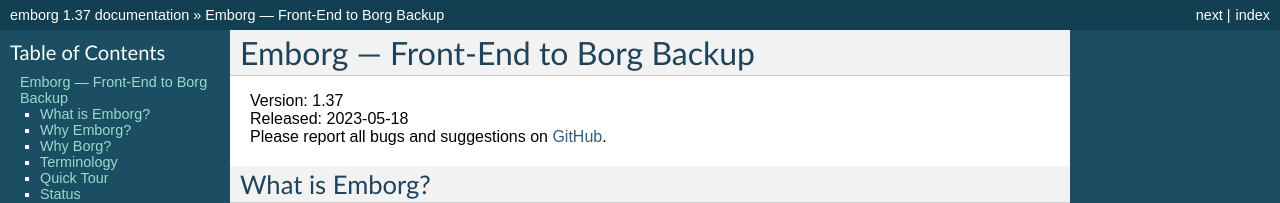
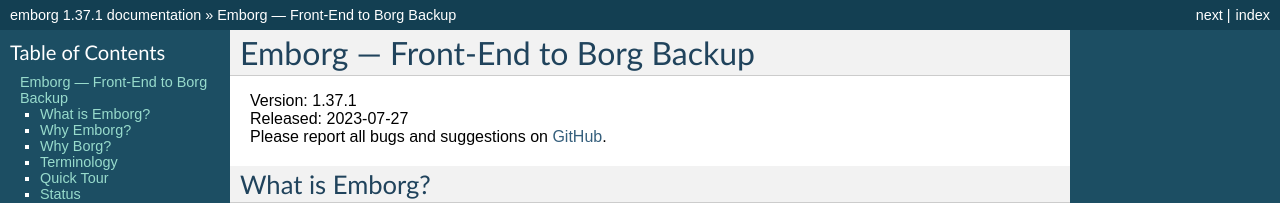
Before and after one commit to KenKundert/emborg, a Sphinx documentation site: the page built from doc/index.rst, in a window 1280 px wide and 900 px high. Shown: the top 203 px of the window. Built offline with Sphinx 7.4.7, drawn with Linux system fonts in a browser that asks for light colours; some of the changed text lies outside the part shown.

Commit message:
bump version to 1.37.1

```diff
--- a/README.rst
+++ b/README.rst
@@ -20,8 +20,8 @@
     :target: https://pypi.python.org/pypi/emborg/
 
 :Author: Ken Kundert
-:Version: 1.37
-:Released: 2023-05-18
+:Version: 1.37.1
+:Released: 2023-07-27
 
 *Emborg* is a simple command line utility to orchestrate backups. It is built as
 a front-end to Borg, a powerful and fast deduplicating backup program.  With
--- a/doc/conf.py
+++ b/doc/conf.py
@@ -55,7 +55,7 @@
 # built documents.
 #
 # The full version, including alpha/beta/rc tags.
-release = '1.37'
+release = '1.37.1'
 # The short X.Y version.
 version = '.'.join(release.split('.')[0:2])
 
--- a/doc/index.rst
+++ b/doc/index.rst
@@ -3,8 +3,8 @@
 Emborg — Front-End to Borg Backup
 =================================
 
-| Version: 1.37
-| Released: 2023-05-18
+| Version: 1.37.1
+| Released: 2023-07-27
 | Please report all bugs and suggestions on GitHub_.
 
 
--- a/doc/releases.rst
+++ b/doc/releases.rst
@@ -3,8 +3,8 @@
 
 Latest development release
 --------------------------
-| Version: 1.37
-| Released: 2023-05-18
+| Version: 1.37.1
+| Released: 2023-07-27
 
 
 1.37 (2023-05-18)
--- a/emborg/__init__.py
+++ b/emborg/__init__.py
@@ -1,4 +1,4 @@
-__version__ = "1.37"
-__released__ = "2023-05-18"
+__version__ = "1.37.1"
+__released__ = "2023-07-27"
 
 from .emborg import Emborg
--- a/pyproject.toml
+++ b/pyproject.toml
@@ -1,6 +1,6 @@
 [project]
 name = "emborg"
-version = "1.37"
+version = "1.37.1"
 description = "Borg front end."
 readme = "README.rst"
 keywords = ["emborg", "borg", "borgmatic", "backups"]
```
